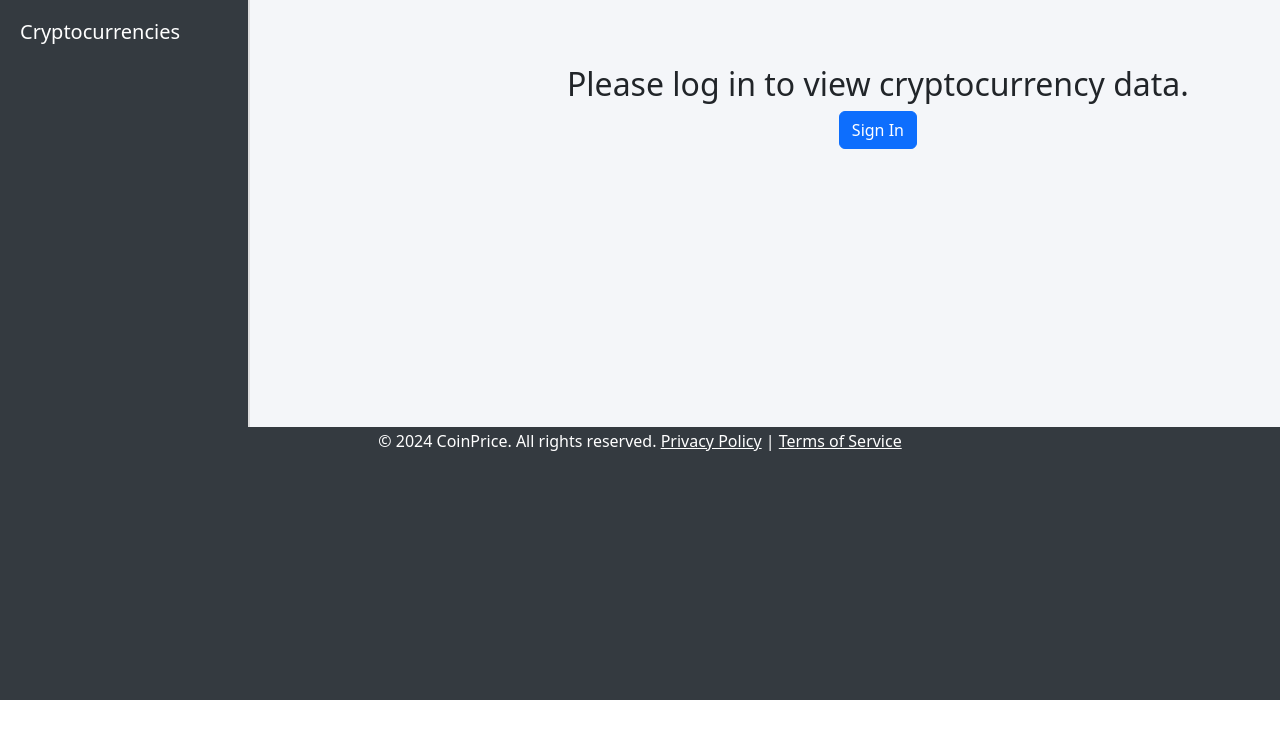
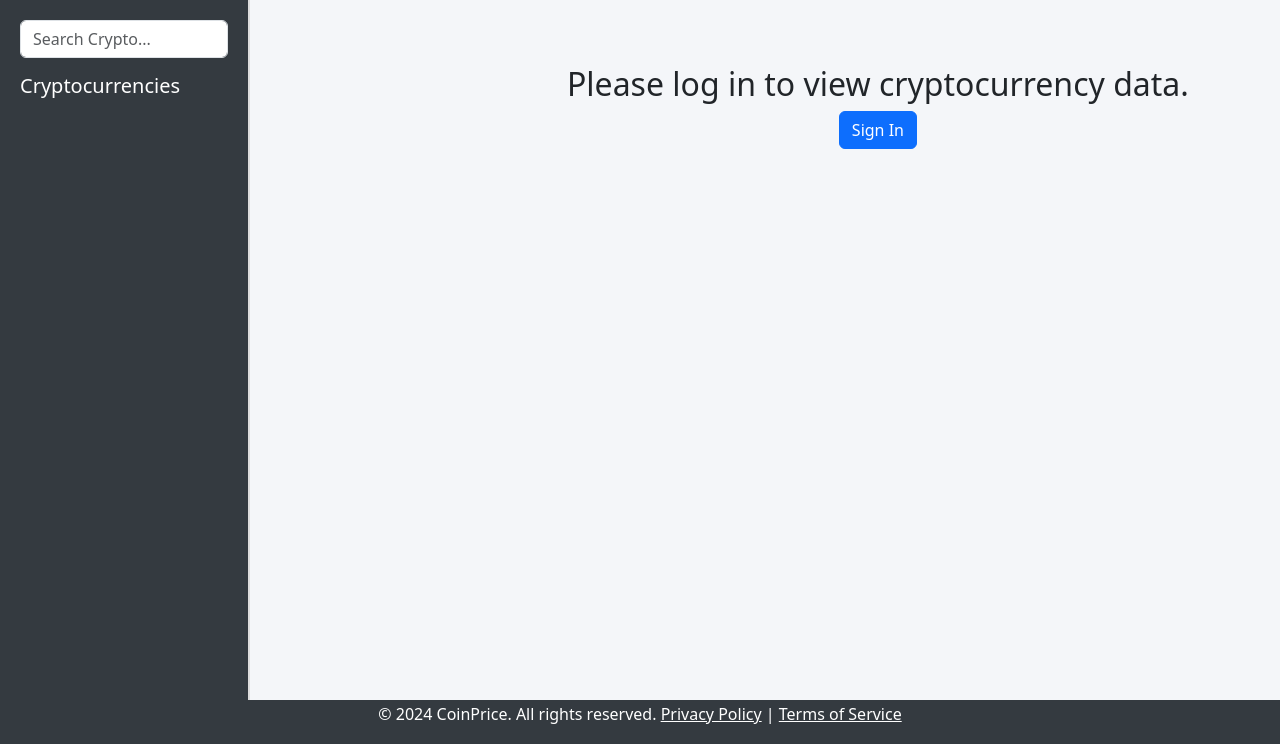
Before and after one commit to IgorGrygoriv/CoinPrice, a Django app: template app/templates/app/home.html in a window 1280 px wide. Shown: the part 56-800 px from the top of the page. Run offline with Django 5.2, Linux system fonts and the light colour scheme; the template is opened without the code that fills it, so the values that code supplies are empty; some libraries are stand-ins or nearby versions.

Commit message:
added search bar

```diff
--- a/app/static/home.css
+++ b/app/static/home.css
@@ -27,7 +27,7 @@
   }
   .crypto-list {
     overflow-y: auto;
-    max-height: 95%;
+    height: 75vh;
 
   }
   .crypto-sidebar h5 {
--- a/app/templates/app/home.html
+++ b/app/templates/app/home.html
@@ -49,8 +49,9 @@
     <div class="main-container">
       <!-- Sidebar with Cryptocurrency List -->
       <div class="crypto-sidebar">
+        <input type="text" id="search-bar" class="form-control mb-3" placeholder="Search Crypto...">
         <h5>Cryptocurrencies</h5>
-        <div class="crypto-list">
+        <div class="crypto-list" id="crypto-list">
           <ul>
             {% for coin in data %}
               <li class="crypto-item" data-id="{{ coin.id }}">
@@ -85,18 +86,16 @@
       </p>
     </footer>
 
-    <!-- Bootstrap JS and dependencies -->
     <script src="https://cdn.jsdelivr.net/npm/bootstrap@5.3.0-alpha1/dist/js/bootstrap.bundle.min.js"></script>
-    <!-- Bootstrap Icons -->
     <link
       href="https://cdn.jsdelivr.net/npm/bootstrap-icons/font/bootstrap-icons.css"
       rel="stylesheet"
     />
 
-    <!-- Custom JS  -->
     <script src="https://code.jquery.com/jquery-3.6.0.min.js"></script>
     <script src="https://cdn.plot.ly/plotly-latest.min.js"></script>
-    <script>
+
+    <script> // AJAX request to fetch cryptocurrency data, and plotly chart data
       $(document).ready(function() {
           $('.crypto-item').on('click', function() {
               var coinId = $(this).data('id');
@@ -156,5 +155,21 @@
           });
       });
       </script>
+
+    <script> // Search bar
+      $(document).ready(function() {
+        $('#search-bar').on('input', function() {
+          var searchValue = $(this).val().toLowerCase();
+          $('#crypto-list .crypto-item').each(function() {
+            var coinName = $(this).text().toLowerCase();
+            if (coinName.includes(searchValue)) {
+              $(this).show();
+            } else {
+              $(this).hide();
+            }
+          });
+        });
+      });
+    </script>
   </body>
 </html>
```
Also changed, not shown: db.sqlite3.
